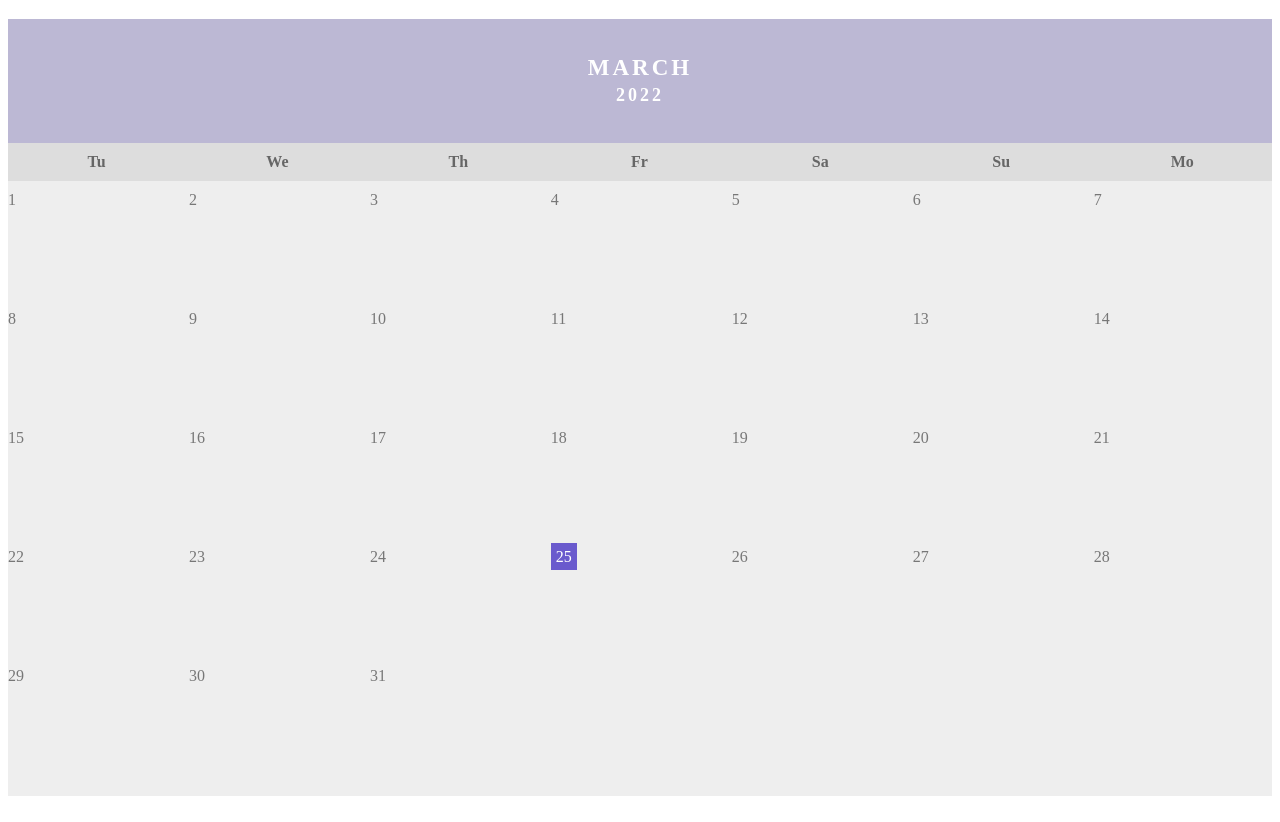
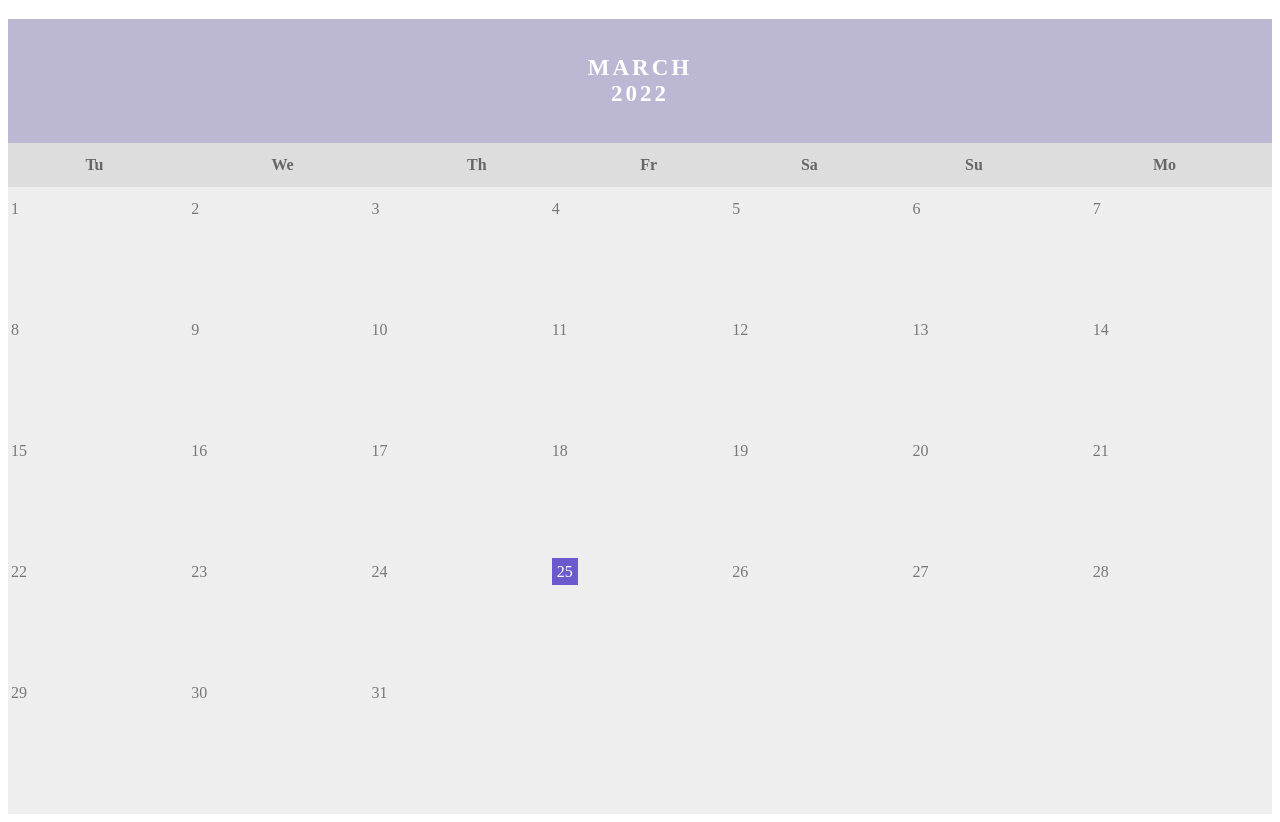
Before and after one commit to natward/cs326-final-manilovefullstack, a plain HTML site: page calendar.html in a window 1280 px wide. Shown: the part 61-883 px from the top of the page. Drawn offline with Linux system fonts and the light colour scheme.

Commit message:
fixed calendar resizing

```diff
--- a/calendar.css
+++ b/calendar.css
@@ -25,9 +25,11 @@ ul {list-style-type: none;
   margin: 0;
   padding: 10px 0;
   background-color:#ddd;
+  width: 100%;
+  color: #666;
 }
 
-.weekdays li {
+.weekdays td {
   display: inline-block;
   width: 14%;
   color: #666;
@@ -38,21 +40,31 @@ ul {list-style-type: none;
 .days {
   padding: 10px 0;
   background: #eee;
-  margin: 0;
+  width: 100%;
 }
 
-.days li {
-  list-style-type: none;
-  display: inline-block;
+.firstdays td {
   width: 14%;
   text-align: justify;
   margin-bottom: 8%;
+  padding-bottom: 50px;
   font-size:16px;
   color: #777;
+  text-overflow: ellipsis;
+}
+
+.days td {
+  width: 14%;
+  text-align: justify;
+  margin-bottom: 8%;
+  padding-bottom: 100px;
+  font-size:16px;
+  color: #777;
+  text-overflow: ellipsis;
 }
 
 /* highlight day */
-.days li .active {
+.days td .active {
   padding: 5px;
   background: slateblue;
   color: white !important
--- a/calendar.html
+++ b/calendar.html
@@ -9,52 +9,64 @@
     <div id="onlyclubs"><h1>ONLYCLUBS</h1></div>
     <div class="month">
         <ul>
-          <li>March<br><span style="font-size:18px">2022</span></li>
+          <li>March<br><span>2022</span></li>
         </ul>
       </div>
 
-      <ul class="weekdays">
-        <li>Tu</li>
-        <li>We</li>
-        <li>Th</li>
-        <li>Fr</li>
-        <li>Sa</li>
-        <li>Su</li>
-        <li>Mo</li>
-      </ul>
+      <table class="weekdays">
+        <tr>
+          <th>Tu</th>
+          <th>We</th>
+          <th>Th</th>
+          <th>Fr</th>
+          <th>Sa</th>
+          <th>Su</th>
+          <th>Mo</th>
+        </tr>
+      </table>
 
-      <ul class="days">
-        <li>1</li>
-        <li>2</li>
-        <li>3</li>
-        <li>4</li>
-        <li>5</li>
-        <li>6</li>
-        <li>7</li>
-        <li>8</li>
-        <li>9</li>
-        <li>10</li>
-        <li>11</li>
-        <li>12</li>
-        <li>13</li>
-        <li>14</li>
-        <li>15</li>
-        <li>16</li>
-        <li>17</li>
-        <li>18</li>
-        <li>19</li>
-        <li>20</li>
-        <li>21</li>
-        <li>22</li>
-        <li>23</li>
-        <li>24</li>
-        <li><span class="active">25</span></li>
-        <li>26</li>
-        <li>27</li>
-        <li>28</li>
-        <li>29</li>
-        <li>30</li>
-        <li>31</li>
-      </ul>
+      <table class="days">
+        <tr class="firstdays">
+          <td>1</td>
+          <td>2</td>
+          <td>3</td>
+          <td>4</td>
+          <td>5</td>
+          <td>6</td>
+          <td>7</td>
+      </tr>
+      <tr>
+          <td>8</td>
+          <td>9</td>
+          <td>10</td>
+          <td>11</td>
+          <td>12</td>
+          <td>13</td>
+          <td>14</td>
+      </tr>
+      <tr>
+          <td>15</td>
+          <td>16</td>
+          <td>17</td>
+          <td>18</td>
+          <td>19</td>
+          <td>20</td>
+          <td>21</td>
+      </tr>
+      <tr>
+          <td>22</td>
+          <td>23</td>
+          <td>24</td>
+          <td><span class="active">25</span></td>
+          <td>26</td>
+          <td>27</td>
+          <td>28</td>
+      </tr>
+      <tr>
+          <td>29</td>
+          <td>30</td>
+          <td>31</td>
+      </tr>
+      </table>
   </body>
 </html>
```
Also changed, not shown: README.md (deleted), docs/ideas.md (deleted).
